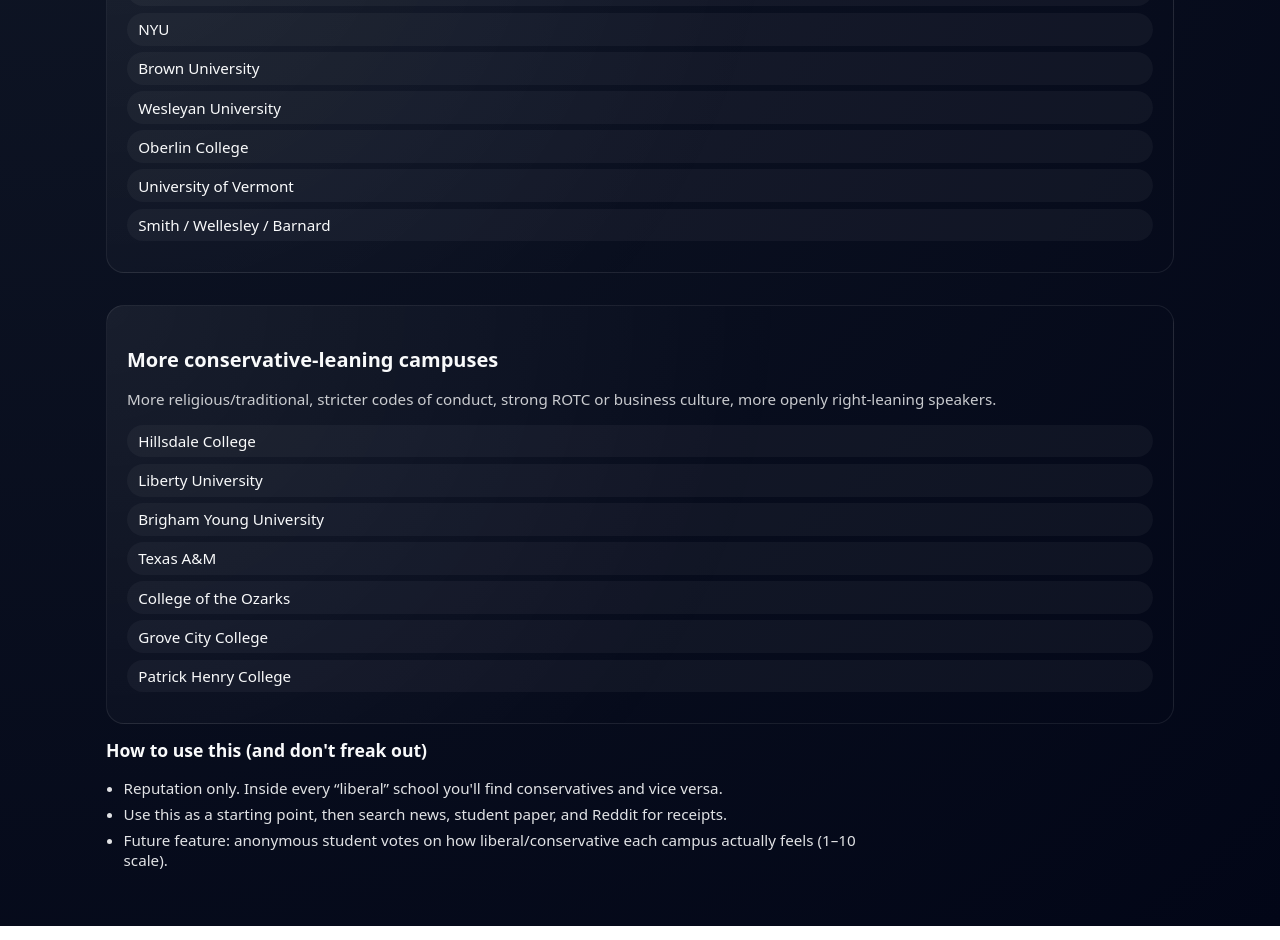
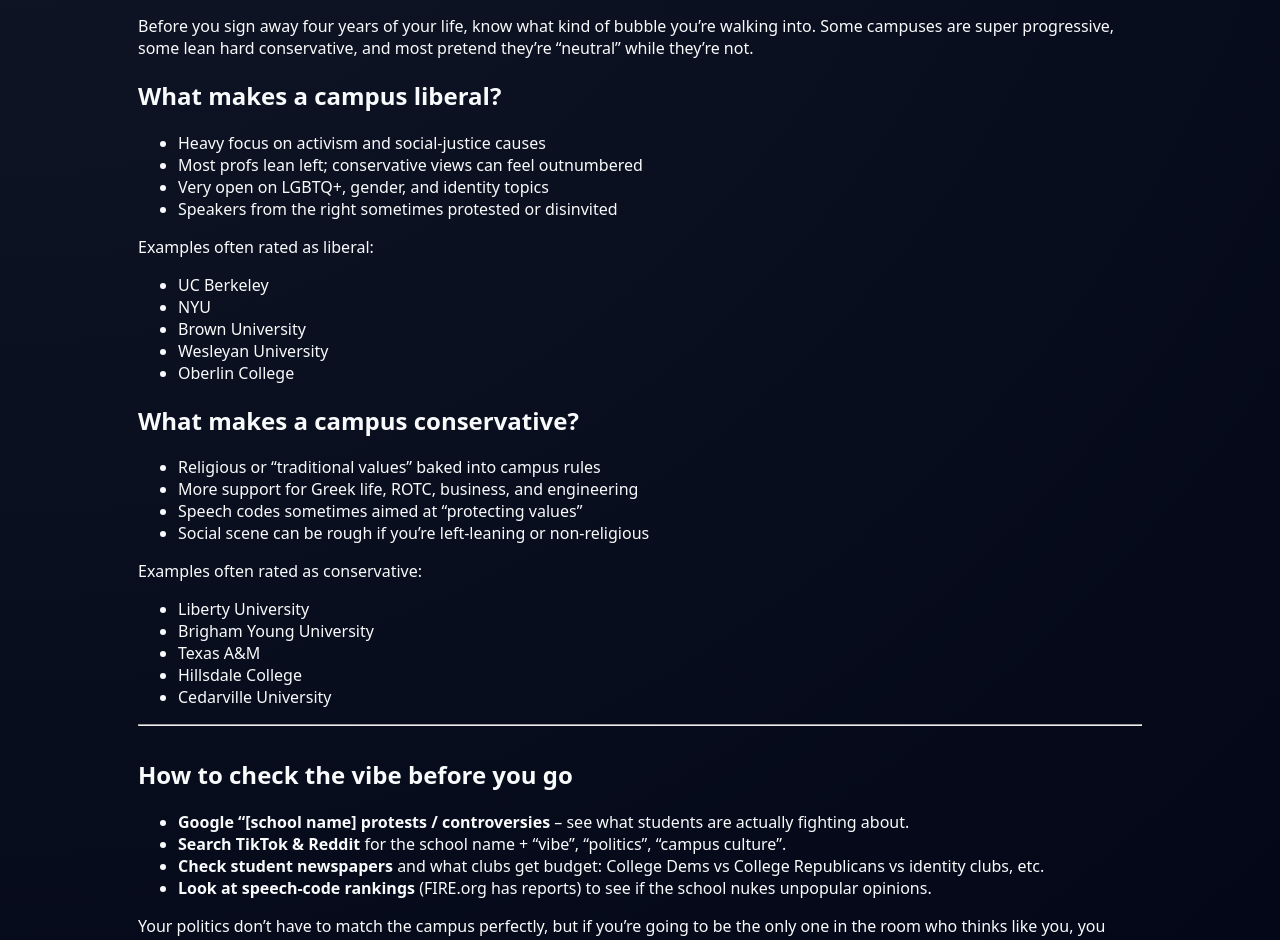
Before and after one commit to placebetsai/Ihatecollege, a Next.js app: page /liberal-vs-conservative in a window 1280 px wide. Shown: the part 480-1420 px from the top of the page. Built offline with nearby package versions, Linux system fonts and the light colour scheme.

Commit message:
Update liberal-vs-conservative.js

```diff
--- a/pages/liberal-vs-conservative.js
+++ b/pages/liberal-vs-conservative.js
@@ -1,144 +1,102 @@
 // pages/liberal-vs-conservative.js
-import Head from "next/head";
+import Layout from "../components/Layout";
 
-const liberalColleges = [
+const liberalExamples = [
   "UC Berkeley",
   "NYU",
   "Brown University",
   "Wesleyan University",
   "Oberlin College",
-  "University of Vermont",
-  "Smith / Wellesley / Barnard",
 ];
 
-const conservativeColleges = [
-  "Hillsdale College",
+const conservativeExamples = [
   "Liberty University",
   "Brigham Young University",
   "Texas A&M",
-  "College of the Ozarks",
-  "Grove City College",
-  "Patrick Henry College",
+  "Hillsdale College",
+  "Cedarville University",
 ];
 
 export default function LiberalVsConservativePage() {
   return (
-    <>
-      <Head>
-        <title>Liberal vs Conservative Colleges | IHATECOLLEGE.COM</title>
-      </Head>
+    <Layout title="Liberal vs Conservative Colleges | IHATECOLLEGE">
+      <main className="page-main">
+        <section className="page-section">
+          <h1 className="page-title">Liberal vs Conservative Colleges</h1>
+          <p className="page-intro">
+            Before you sign away four years of your life, know what kind of bubble
+            you’re walking into. Some campuses are super progressive, some lean
+            hard conservative, and most pretend they’re “neutral” while they’re not.
+          </p>
 
-      {/* Intro */}
-      <section className="section">
-        <p className="eyebrow">Campus politics</p>
-        <h1 className="section-title">Liberal vs Conservative Colleges</h1>
-        <p className="section-sub">
-          Some campuses lean hard left. Others lean right. Most are somewhere in
-          the messy middle. This is a reputation-based vibe check, not a perfect
-          scientific ranking.
-        </p>
-      </section>
-
-      {/* Two lists */}
-      <section
-        className="section"
-        style={{
-          display: "grid",
-          gap: "2rem",
-          gridTemplateColumns: "minmax(0, 1fr)",
-        }}
-      >
-        {/* Liberal list */}
-        <div
-          style={{
-            background:
-              "radial-gradient(circle at top left, rgba(255,255,255,0.06), transparent 60%)",
-            borderRadius: "18px",
-            padding: "24px 20px",
-            border: "1px solid rgba(255,255,255,0.08)",
-          }}
-        >
-          <h2 style={{ fontSize: "1.25rem", marginBottom: "0.75rem" }}>
-            More liberal-leaning campuses
-          </h2>
-          <p style={{ opacity: 0.8, fontSize: "0.95rem", marginBottom: "1rem" }}>
-            Heavy activist culture, progressive politics, protests, speakers
-            getting shouted down, etc.
-          </p>
-          <ul style={{ listStyle: "none", padding: 0, margin: 0 }}>
-            {liberalColleges.map((name) => (
-              <li
-                key={name}
-                style={{
-                  padding: "0.4rem 0.7rem",
-                  marginBottom: "0.4rem",
-                  borderRadius: "999px",
-                  background: "rgba(255,255,255,0.04)",
-                  fontSize: "0.95rem",
-                }}
-              >
+          <div className="page-grid">
+            <div className="info-card">
+              <h2 className="section-title">What makes a campus liberal?</h2>
+              <ul className="info-list">
+                <li>Heavy focus on activism and social-justice causes</li>
+                <li>Most profs lean left; conservative views can feel outnumbered</li>
+                <li>Very open on LGBTQ+, gender, and identity topics</li>
+                <li>Speakers from the right sometimes protested or disinvited</li>
+              </ul>
+              <p className="card-subtitle">Examples often rated as liberal:</p>
+              <ul className="tag-list">
+                {liberalExamples.map((name) => (
+                  <li key={name} className="tag-pill">
                     {name}
                   </li>
                 ))}
               </ul>
             </div>
 
-        {/* Conservative list */}
-        <div
-          style={{
-            background:
-              "radial-gradient(circle at top left, rgba(255,255,255,0.06), transparent 60%)",
-            borderRadius: "18px",
-            padding: "24px 20px",
-            border: "1px solid rgba(255,255,255,0.08)",
-          }}
-        >
-          <h2 style={{ fontSize: "1.25rem", marginBottom: "0.75rem" }}>
-            More conservative-leaning campuses
-          </h2>
-          <p style={{ opacity: 0.8, fontSize: "0.95rem", marginBottom: "1rem" }}>
-            More religious/traditional, stricter codes of conduct, strong ROTC
-            or business culture, more openly right-leaning speakers.
-          </p>
-          <ul style={{ listStyle: "none", padding: 0, margin: 0 }}>
-            {conservativeColleges.map((name) => (
-              <li
-                key={name}
-                style={{
-                  padding: "0.4rem 0.7rem",
-                  marginBottom: "0.4rem",
-                  borderRadius: "999px",
-                  background: "rgba(255,255,255,0.04)",
-                  fontSize: "0.95rem",
-                }}
-              >
+            <div className="info-card">
+              <h2 className="section-title">What makes a campus conservative?</h2>
+              <ul className="info-list">
+                <li>Religious or “traditional values” baked into campus rules</li>
+                <li>More support for Greek life, ROTC, business, and engineering</li>
+                <li>Speech codes sometimes aimed at “protecting values”</li>
+                <li>Social scene can be rough if you’re left-leaning or non-religious</li>
+              </ul>
+              <p className="card-subtitle">Examples often rated as conservative:</p>
+              <ul className="tag-list">
+                {conservativeExamples.map((name) => (
+                  <li key={name} className="tag-pill">
                     {name}
                   </li>
                 ))}
               </ul>
             </div>
-      </section>
+          </div>
 
-      {/* Disclaimer / future crowd input */}
-      <section className="section" style={{ maxWidth: 780 }}>
-        <h2 style={{ fontSize: "1.1rem", marginBottom: "0.75rem" }}>
-          How to use this (and don&apos;t freak out)
-        </h2>
-        <ul style={{ paddingLeft: "1.1rem", fontSize: "0.95rem", opacity: 0.9 }}>
-          <li style={{ marginBottom: "0.4rem" }}>
-            Reputation only. Inside every “liberal” school you&apos;ll find
-            conservatives and vice versa.
+          <hr className="section-divider" />
+
+          <section style={{ marginTop: "2rem" }}>
+            <h2 className="section-title">How to check the vibe before you go</h2>
+            <ul className="info-list">
+              <li>
+                <strong>Google “{`[school name]` + " protests / controversies"}</strong>{" "}
+                – see what students are actually fighting about.
               </li>
-          <li style={{ marginBottom: "0.4rem" }}>
-            Use this as a starting point, then search news, student paper, and
-            Reddit for receipts.
+              <li>
+                <strong>Search TikTok & Reddit</strong> for the school name + “vibe”,
+                “politics”, “campus culture”.
               </li>
-          <li style={{ marginBottom: "0.4rem" }}>
-            Future feature: anonymous student votes on how liberal/conservative
-            each campus actually feels (1–10 scale).
+              <li>
+                <strong>Check student newspapers</strong> and what clubs get budget:
+                College Dems vs College Republicans vs identity clubs, etc.
+              </li>
+              <li>
+                <strong>Look at speech-code rankings</strong> (FIRE.org has reports)
+                to see if the school nukes unpopular opinions.
               </li>
             </ul>
+            <p className="page-intro" style={{ marginTop: "0.75rem" }}>
+              Your politics don’t have to match the campus perfectly, but if you’re
+              going to be the only one in the room who thinks like you, you should
+              at least know that before you sign the loan.
+            </p>
           </section>
-    </>
+        </section>
+      </main>
+    </Layout>
   );
 }
```
Lines whose indentation alone changed are shown as unchanged.
